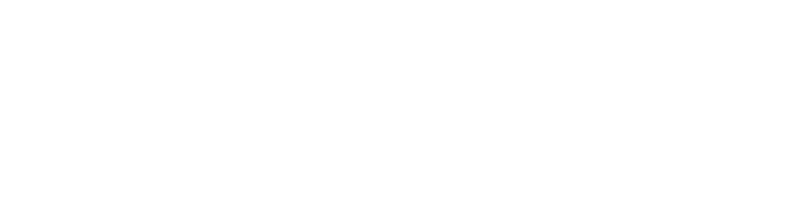
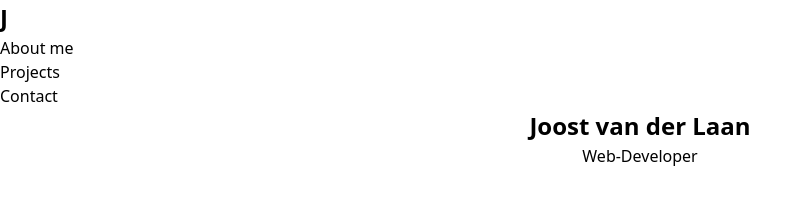
Before and after one commit to JoostVDL4/portfolio-2026, a plain HTML site: page index.html in a window 1280 px wide. Shown: the whole page, without its empty margins (0-812 px from the left). Drawn offline with Linux system fonts and the light colour scheme.

Commit message:
css reset and more html content

```diff
--- a/css/style.css
+++ b/css/style.css
@@ -0,0 +1,48 @@
+/* Modern CSS Reset */
+*, *::before, *::after {
+  box-sizing: border-box;
+}
+
+* {
+  margin: 0;
+  padding: 0;
+}
+
+html, body {
+  height: 100%;
+}
+
+body {
+  line-height: 1.5;
+  -webkit-font-smoothing: antialiased;
+  font-family: system-ui, -apple-system, BlinkMacSystemFont, 'Segoe UI', Roboto, Oxygen, Ubuntu, Cantarell, 'Open Sans', 'Helvetica Neue', sans-serif;
+}
+
+img, picture, video, canvas, svg {
+  display: block;
+  max-width: 100%;
+}
+
+input, button, textarea, select {
+  font: inherit;
+}
+
+p, h1, h2, h3, h4, h5, h6 {
+  overflow-wrap: break-word;
+}
+
+ul, ol {
+    list-style: none;
+}
+
+a {
+    text-decoration: none;
+    color: inherit;
+}
+
+.intro-screen-content {
+    display: flex;
+    align-items: center;
+    justify-content: center;
+    flex-direction: column;
+}
--- a/index.html
+++ b/index.html
@@ -1,11 +1,32 @@
 <!DOCTYPE html>
 <html lang="en">
+
 <head>
     <meta charset="UTF-8">
+    <link rel="stylesheet" href="css/style.css">
+    <script src="js/main.js"></script>
     <meta name="viewport" content="width=device-width, initial-scale=1.0">
-    <title>Document</title>
+    <title>Portfolio</title>
 </head>
+
 <body>
+    <section class="header">
+        <h1>J</h1>
+        <ul>
+            <li>About me</li>
+            <li>Projects</li>
+            <li>Contact</li>
+        </ul>
+    </section>
+
+    <section class="intro-screen">
+        <div class="intro-screen-content">
+            <h1>Joost van der Laan</h1>
+            <span>Web-Developer</span>
+        </div>
+
+    </section>
 
 </body>
+
 </html>
--- a/js/main.js
+++ b/js/main.js
@@ -0,0 +1 @@
+console.log("test");
```
